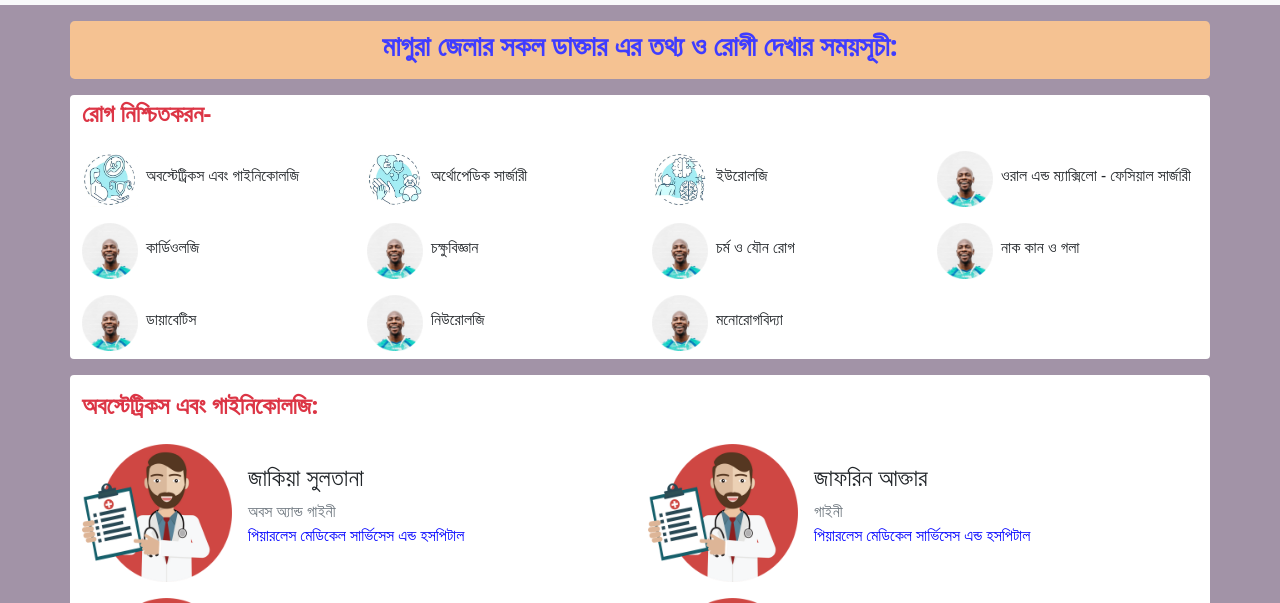
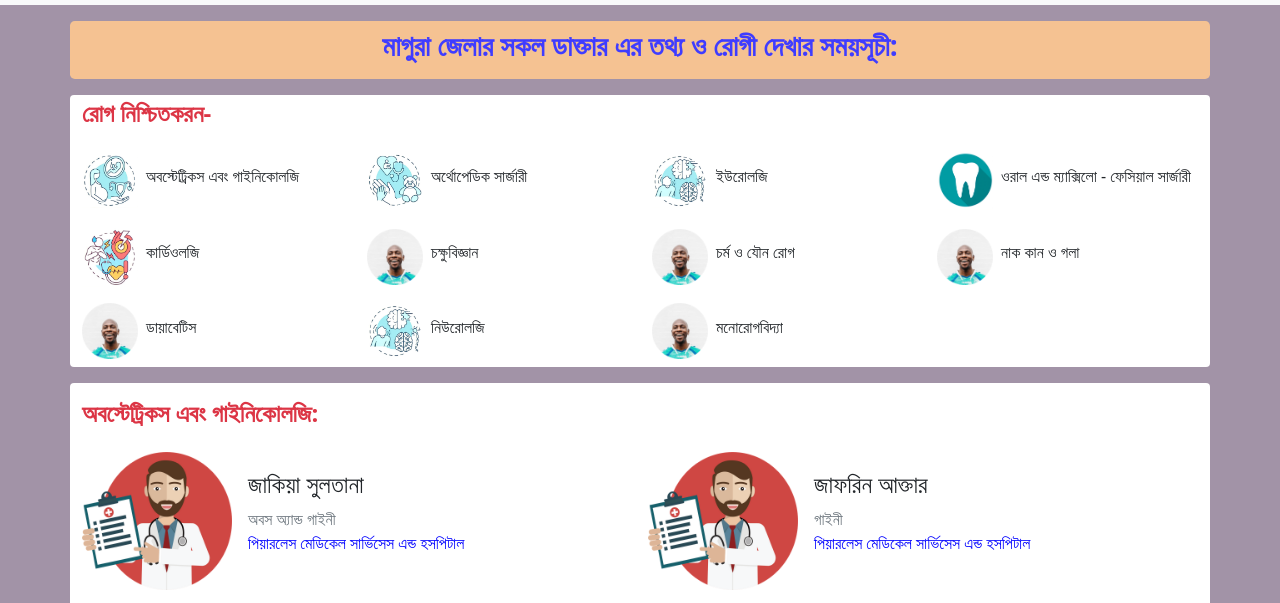
Before and after one commit to MohonSaha/DocSeba, a plain HTML site: page Doctor-magura.html in a window 1280 px wide. Shown: the part 121-724 px from the top of the page. Drawn offline with Linux system fonts and the light colour scheme.

Commit message:
add diseases

```diff
--- a/Doctor-magura.html
+++ b/Doctor-magura.html
@@ -162,12 +162,12 @@
         </div>
 
         <div class="col-lg-3 col-md-4 col-6 d-flex align-items-center">
-          <img width="56px" src="images/diseases/player-4.png" alt="">
+          <img width="56px" src="images/diseases/Oral.jpg" alt="">
           <h4 class="ms-2 fs-6">ওরাল এন্ড ম্যাক্সিলো - ফেসিয়াল সার্জারী</h4>
         </div>
 
         <div class="col-lg-3 col-md-4 col-6 d-flex align-items-center">
-          <img width="56px" src="images/diseases/player-4.png" alt="">
+          <img width="56px" src="images/diseases/card.jpg" alt="">
           <h4 class="ms-2 fs-6">কার্ডিওলজি</h4>
         </div>
 
@@ -192,7 +192,7 @@
         </div>
 
         <div class="col-lg-3 col-md-4 col-6 d-flex align-items-center">
-          <img width="56px" src="images/diseases/player-4.png" alt="">
+          <img width="56px" src="images/diseases/nuron.jpg" alt="">
           <h4 class="ms-2 fs-6">নিউরোলজি</h4>
         </div>
 
```
Also changed, not shown: images/diseases/Oral.jpg (added), images/diseases/card.jpg (added).
